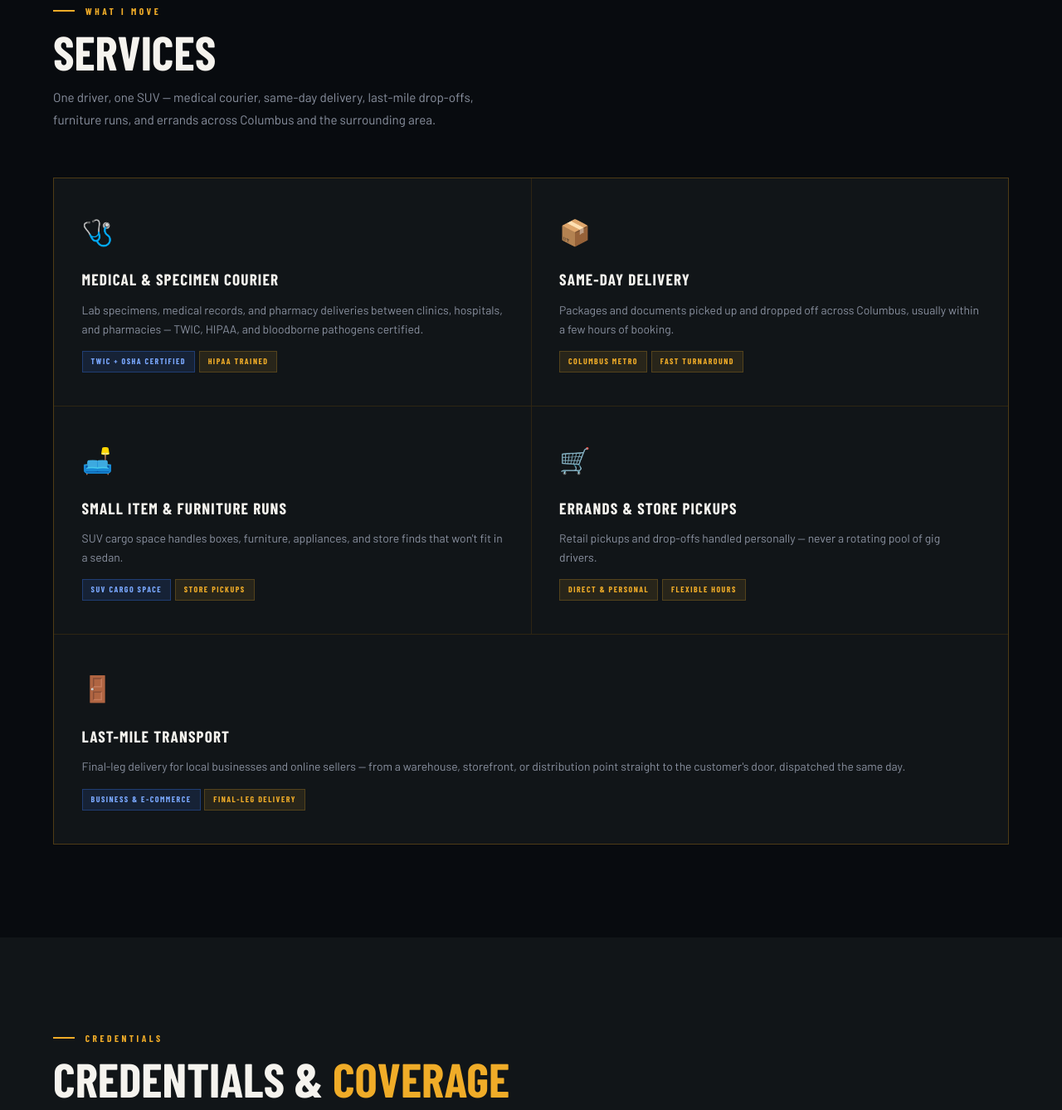
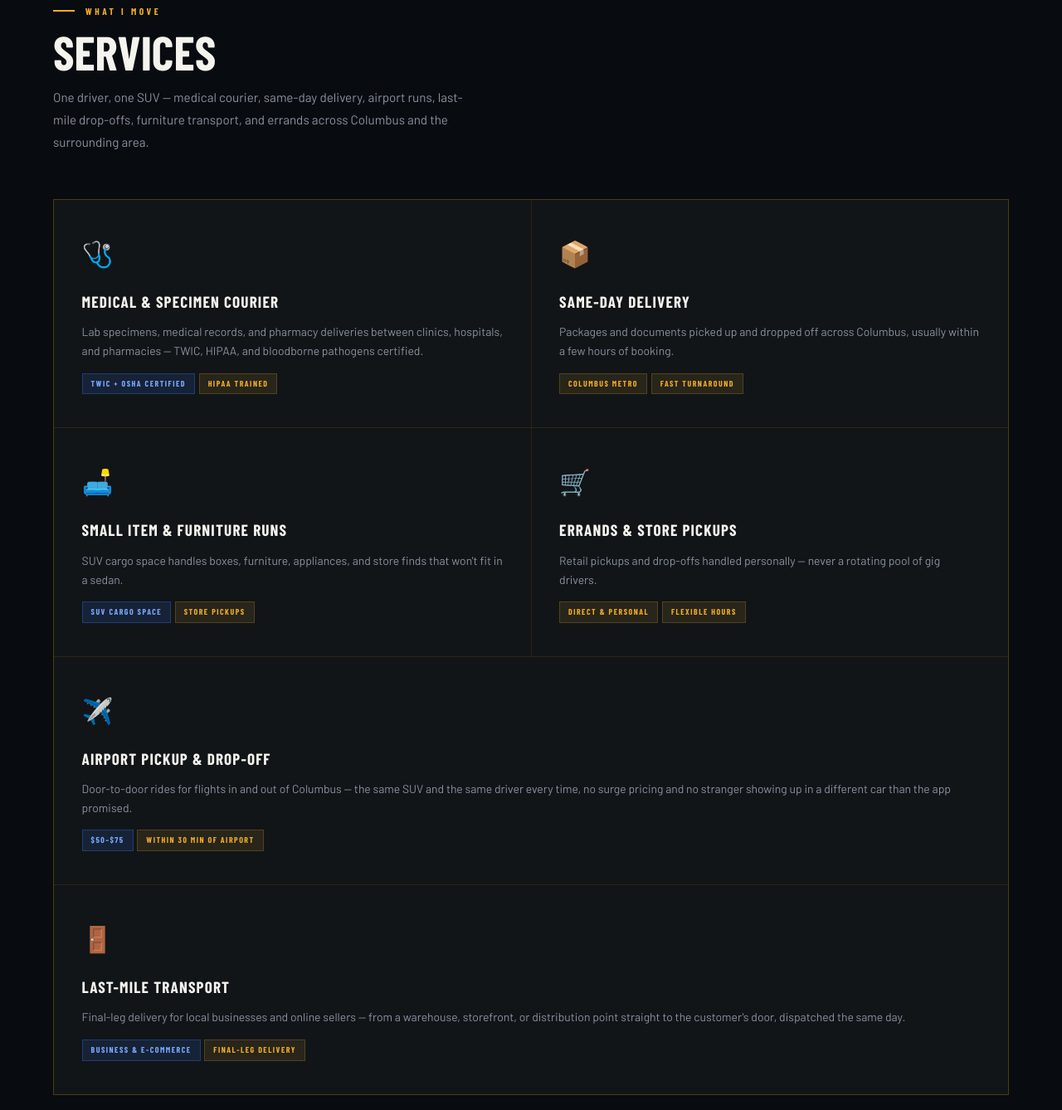
Before and after one commit to Juliangivens1/miscomm-courier, a plain HTML site: page index.html in a window 1280 px wide. Shown: the part 1393-2731 px from the top of the page at 83% size. Drawn offline with nearby package versions, Linux system fonts and the light colour scheme; a web font is replaced by a local one.

Commit message:
Add airport pickup & drop-off service (#6)
New full-width service card for airport rides ($50-$75, within 30
minutes of the airport), plus a matching booking-form option and
footer link.

Co-authored-by: Claude <noreply@anthropic.com>

```diff
--- a/index.html
+++ b/index.html
@@ -708,7 +708,7 @@
 <section class="section" id="services">
   <div class="section-eyebrow">What I Move</div>
   <h2 class="section-title">SERVICES</h2>
-  <p class="section-desc">One driver, one SUV — medical courier, same-day delivery, last-mile drop-offs, furniture runs, and errands across Columbus and the surrounding area.</p>
+  <p class="section-desc">One driver, one SUV — medical courier, same-day delivery, airport runs, last-mile drop-offs, furniture transport, and errands across Columbus and the surrounding area.</p>
   <div class="services-grid">
     <div class="service-card">
       <span class="service-icon">🩺</span>
@@ -733,6 +733,12 @@
       <div class="service-title">Errands &amp; Store Pickups</div>
       <p class="service-desc">Retail pickups and drop-offs handled personally — never a rotating pool of gig drivers.</p>
       <div><span class="stag">Direct &amp; Personal</span><span class="stag">Flexible Hours</span></div>
+    </div>
+    <div class="service-card" style="grid-column:1 / -1;">
+      <span class="service-icon">✈️</span>
+      <div class="service-title">Airport Pickup &amp; Drop-Off</div>
+      <p class="service-desc">Door-to-door rides for flights in and out of Columbus — the same SUV and the same driver every time, no surge pricing and no stranger showing up in a different car than the app promised.</p>
+      <div><span class="stag blue">$50–$75</span><span class="stag">Within 30 Min of Airport</span></div>
     </div>
     <div class="service-card" style="grid-column:1 / -1;">
       <span class="service-icon">🚪</span>
@@ -862,6 +868,7 @@
         <select class="form-select" id="delivery-type" name="delivery-type">
           <option value="Medical / Specimen Courier">Medical / Specimen Courier</option>
           <option value="Package / Courier">Package / Courier</option>
+          <option value="Airport Pickup / Drop-Off">Airport Pickup / Drop-Off</option>
           <option value="Last-Mile / Business Delivery">Last-Mile / Business Delivery</option>
           <option value="Furniture / Large Item">Furniture / Large Item</option>
           <option value="Store Pickup / Errand">Store Pickup / Errand</option>
@@ -931,6 +938,7 @@
       <ul class="footer-links">
         <li><a href="#services">Medical &amp; Specimen Courier</a></li>
         <li><a href="#services">Same-Day Delivery</a></li>
+        <li><a href="#services">Airport Pickup &amp; Drop-Off</a></li>
         <li><a href="#services">Last-Mile Transport</a></li>
         <li><a href="#services">Furniture &amp; Item Transport</a></li>
         <li><a href="#services">Errands &amp; Store Pickups</a></li>
```
